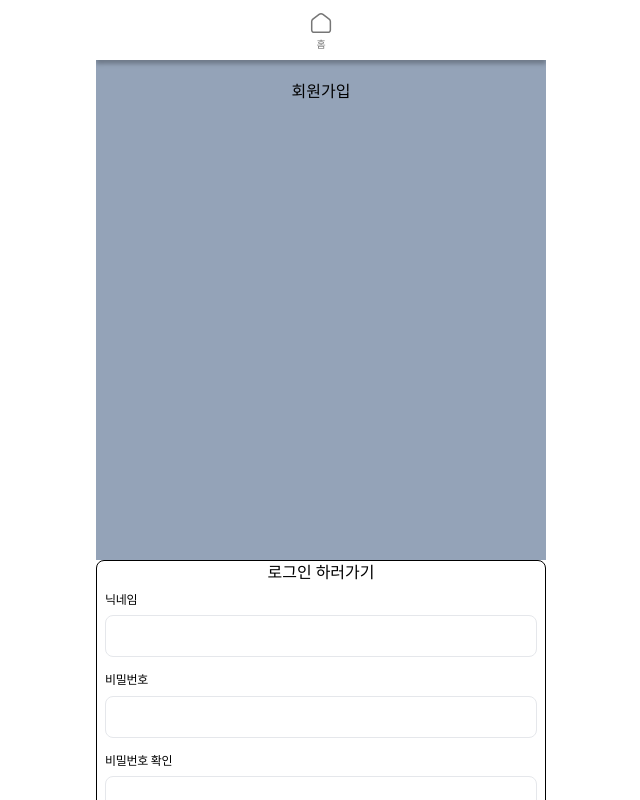
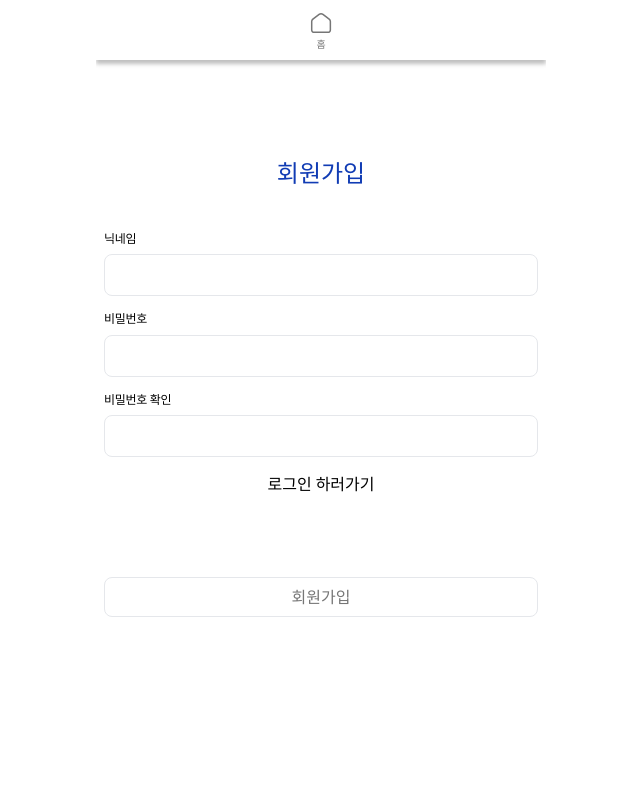
Before and after one commit to dygmm4288/board_game, a React (Vite) app in the folder front/: page /signup in a window 1280 px wide. Shown: the top 800 px of the page, without its empty margins (319-959 px from the left). Built offline with nearby package versions, Linux system fonts and the light colour scheme; a web font is replaced by a local one.

Commit message:
[style] signup style 적용

```diff
--- a/front/src/components/routes/Signup.tsx
+++ b/front/src/components/routes/Signup.tsx
@@ -1,20 +1,10 @@
-import { Link } from "react-router-dom";
-import { border_black } from "../../css/border";
-import { cn } from "../../util/cn";
 import LoginForm from "../login/LoginForm";
 
 const Signup = () => {
   return (
-    <article className='flex flex-col'>
-      <div className='basis-[500px] p-5 bg-slate-400'>
-        <h1 className='text-center'>회원가입</h1>
-      </div>
-      <div className={cn(border_black, "rounded-lg flex flex-col")}>
-        <Link to='/login' className='text-center w-full'>
-          로그인 하러가기
-        </Link>
-        <LoginForm />
-      </div>
+    <article className='flex flex-col gap-8 mt-24'>
+      <h1 className='text-center heading'>회원가입</h1>
+      <LoginForm />
     </article>
   );
 };
```
